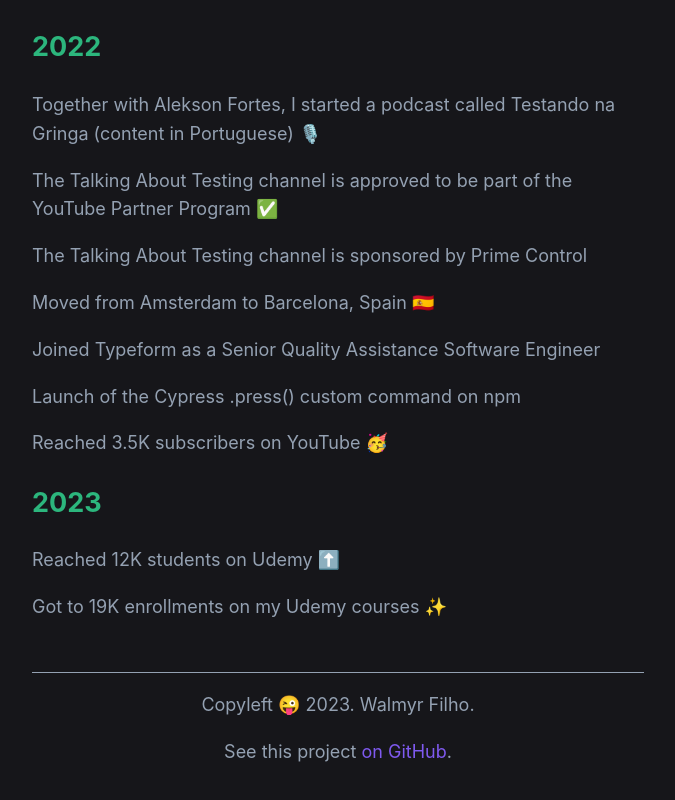
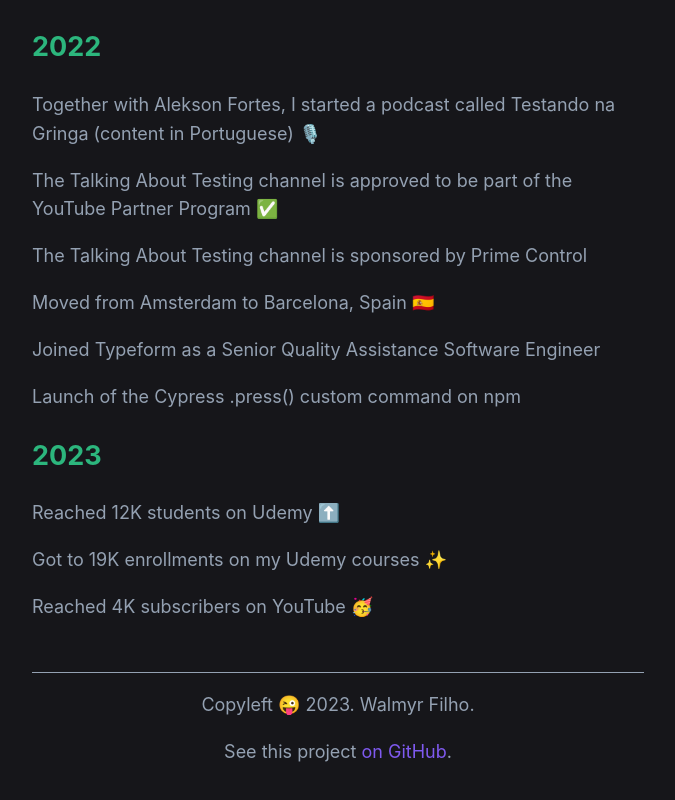
Before and after one commit to wlsf82/walmyr-nextjs, a Next.js app: page / in a window 1280 px wide. Shown: the part 2812-3612 px from the top of the page, without its empty margins (302-977 px from the left). Built offline with nearby package versions, Linux system fonts and the light colour scheme.

Commit message:
Update achieved milestones

```diff
--- a/components/timeline.js
+++ b/components/timeline.js
@@ -101,7 +101,6 @@
       'Moved from Amsterdam to Barcelona, Spain 🇪🇸',
       'Joined Typeform as a Senior Quality Assistance Software Engineer',
       'Launch of the Cypress .press() custom command on npm',
-      'Reached 3.5K subscribers on YouTube 🥳',
     ]
   },
   {
@@ -109,6 +108,7 @@
     events: [
       'Reached 12K students on Udemy ⬆️',
       'Got to 19K enrollments on my Udemy courses ✨',
+      'Reached 4K subscribers on YouTube 🥳',
     ]
   },
 ]
```
